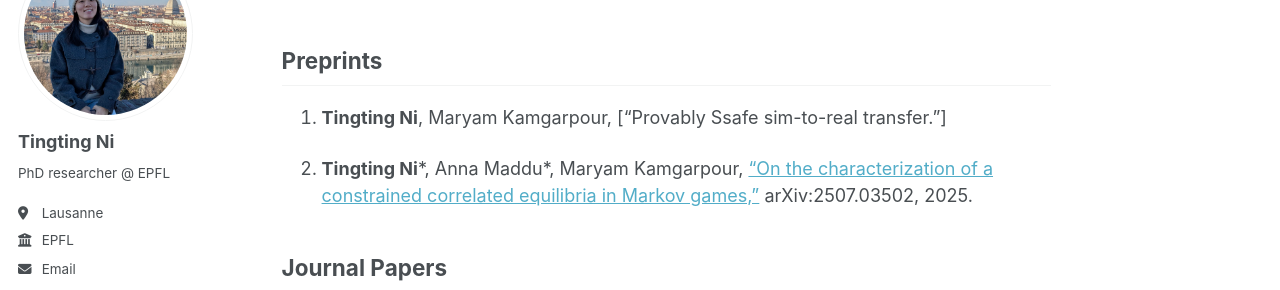
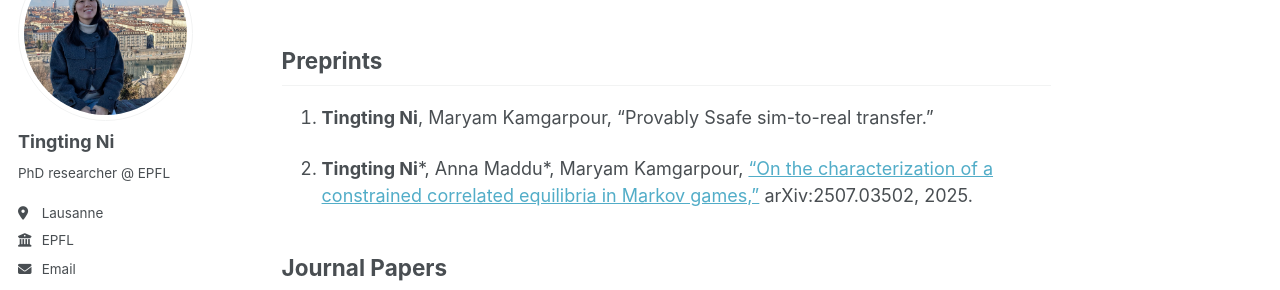
Before and after one commit to ni-tingting/ni-tingting.github.io, a Jekyll site: the page built from _pages/about.md, in a window 1280 px wide and 900 px high, scrolled down 541 px. Shown: the part 153-443 px from the top of the window. Built offline with Jekyll 4.4.1, drawn with Linux system fonts in a browser that asks for light colours; some web fonts are replaced; a script that is not in the unit is left out.

Commit message:
Fix formatting of preprint citation

```diff
--- a/_pages/about.md
+++ b/_pages/about.md
@@ -28,7 +28,7 @@ Selected robotics projects I supervised: [Robotics Projects](/robotics-projects/
 {% endif %}
 ## Preprints
 
-1. **Tingting Ni**, Maryam Kamgarpour, ["Provably Ssafe sim-to-real transfer."]
+1. **Tingting Ni**, Maryam Kamgarpour, "Provably Ssafe sim-to-real transfer."
 
 1. **Tingting Ni**\*, Anna Maddu\*, Maryam Kamgarpour, ["On the characterization of a constrained correlated equilibria in Markov games,"](https://arxiv.org/abs/2507.03502) arXiv:2507.03502, 2025.
 
```
